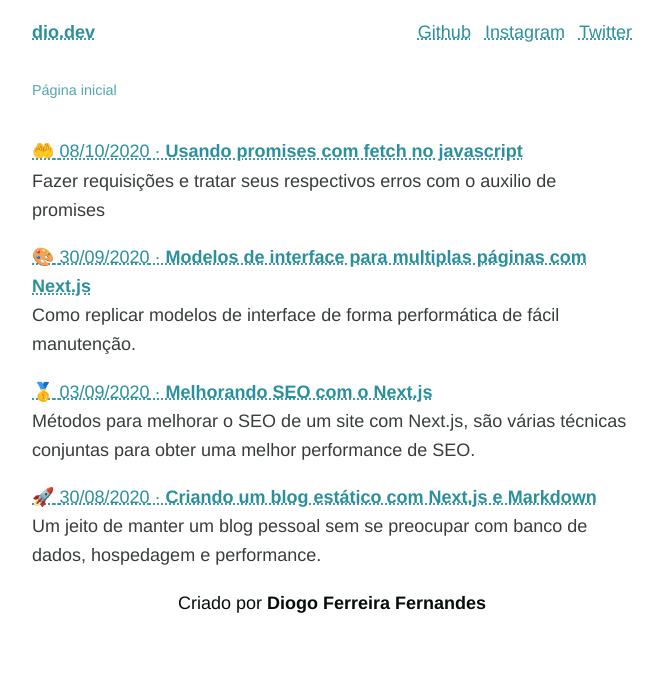
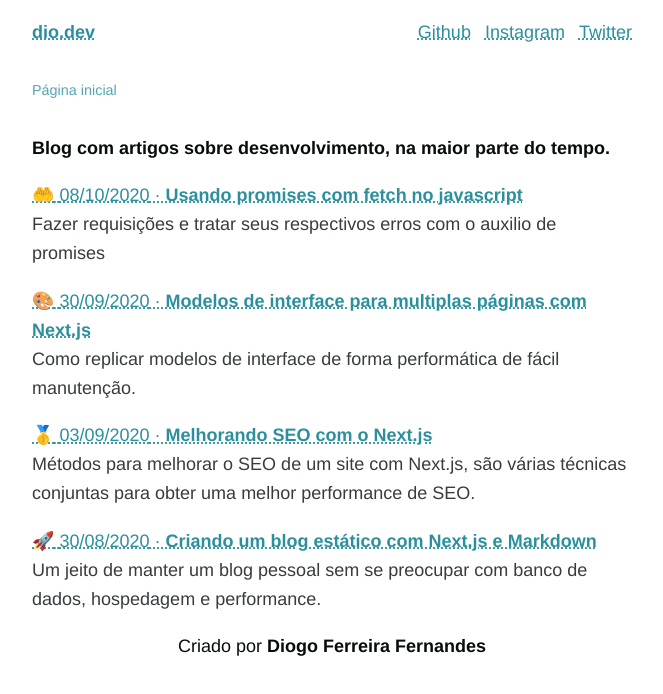
Before and after one commit to imaginamundo/dio.dev, a Next.js app: page / in a window 1280 px wide. Shown: the top 694 px of the page, without its empty margins (308-971 px from the left). Built offline with nearby package versions, Linux system fonts and the light colour scheme.

Commit message:
Add link h1 and h2 to home, change instagram link

```diff
--- a/src/components/Header.jsx
+++ b/src/components/Header.jsx
@@ -25,7 +25,7 @@ function Header() {
         </a>
         { ' ' }
         <a
-          href="https://instagr.am/fotografolixo"
+          href="https://instagram.com/fotografolixo"
           title="Abrir Instagram numa nova aba"
           target="_blank"
           rel="noopener"
--- /dev/null
+++ b/src/components/HomeHeader.jsx
@@ -0,0 +1,10 @@
+import React from 'react';
+
+import styles from './HomeHeader.module.css';
+
+
+export default function HomeHeader() {
+  return (
+    <h1 className={ styles.homeHeader }>Blog com artigos sobre desenvolvimento, na maior parte do tempo.</h1>
+  );
+}
--- /dev/null
+++ b/src/components/HomeHeader.module.css
@@ -0,0 +1,5 @@
+.homeHeader {
+  max-width: 600px;
+  margin: auto;
+  font-size: 1em;
+}
--- a/src/components/PostsList.jsx
+++ b/src/components/PostsList.jsx
@@ -11,6 +11,7 @@ function PostsList({ posts }) {
           return (
             <React.Fragment key={ post.slug }>
               <dt>
+                <h2 className={ styles.postTitle }>
                   <Link href={ `/${ post.slug }` }>
                     <a title={ `Ir para o artigo ${ post.title }` }>
                       { post.icon }
@@ -22,6 +23,7 @@ function PostsList({ posts }) {
                       <strong>{ post.title }</strong>
                     </a>
                   </Link>
+                </h2>
               </dt>
               <dd>{ post.summary }</dd>
             </React.Fragment>
--- a/src/components/PostsList.module.css
+++ b/src/components/PostsList.module.css
@@ -3,3 +3,8 @@
   margin-left: auto;
   margin-right: auto;
 }
+.postTitle {
+  font-size: 1em;
+  font-weight: normal;
+  margin: 0;
+}
--- a/src/pages/index.jsx
+++ b/src/pages/index.jsx
@@ -4,6 +4,7 @@ import Head from 'next/head';
 import { getAllPosts } from 'services/api.js';
 
 import Breadcrumb from 'components/Breadcrumb.jsx';
+import HomeHeader from 'components/HomeHeader.jsx';
 import PostsList from 'components/PostsList.jsx';
 
 function Page({ posts }) {
@@ -23,6 +24,7 @@ function Page({ posts }) {
         <meta name="twitter:image:alt" content={ meta.title } />
       </Head>
       <Breadcrumb />
+      <HomeHeader />
       <PostsList posts={ posts } />
     </>
   );
```
Lines whose indentation alone changed are shown as unchanged.
